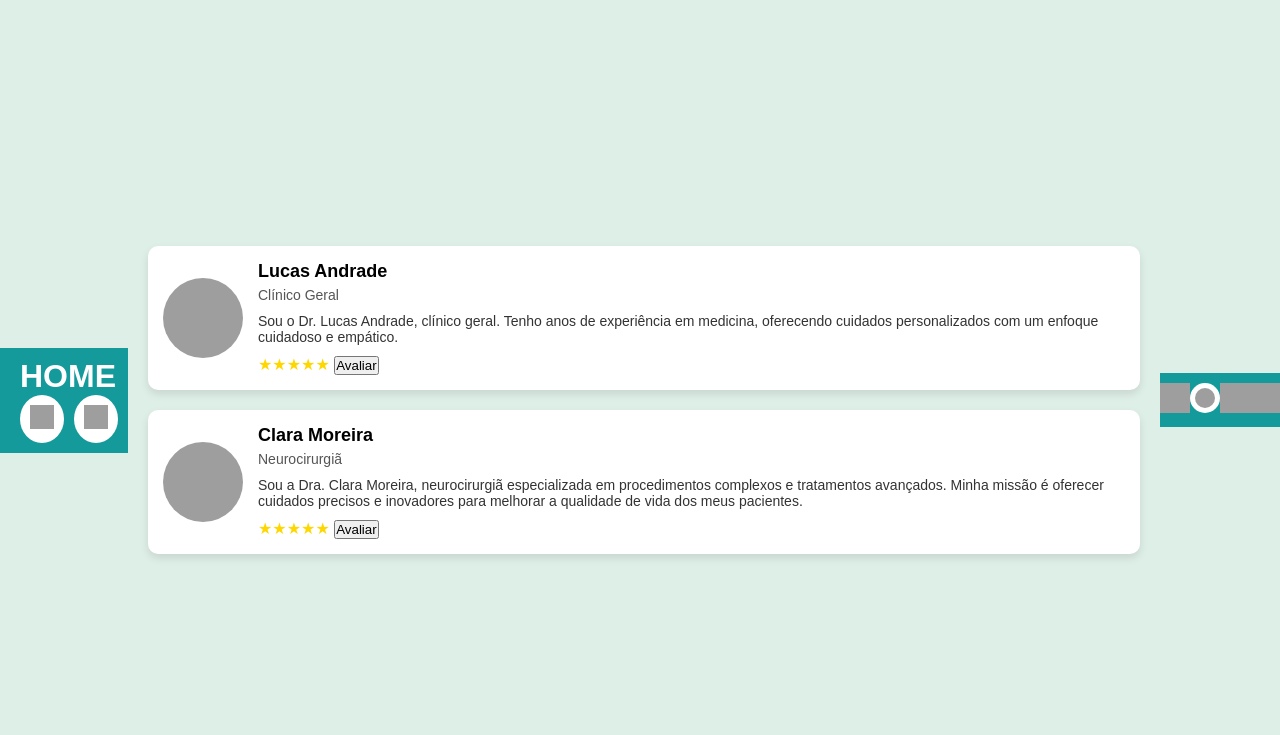
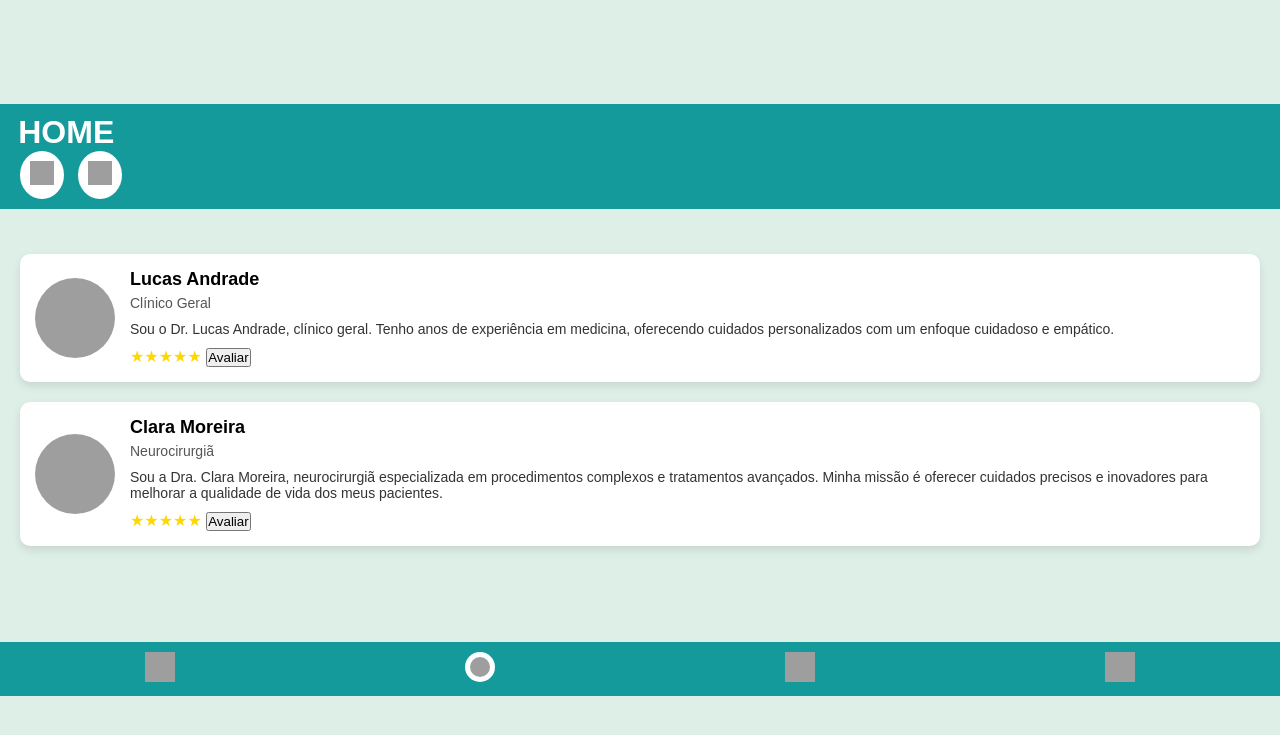
Before and after one commit to Igor2427/H.E.M, a Django app: page /home-medico/ in a window 1280 px wide. Shown: the top 735 px of the page. Run offline with Django 3.2, Linux system fonts and the light colour scheme; grey boxes are pictures that could not be loaded.

Commit message:
Leve alteração no visual do 'home_medico.html', mais mudanças no visual em breve

```diff
--- a/site/HEM/appHEM/static/css/home_medico.css
+++ b/site/HEM/appHEM/static/css/home_medico.css
@@ -12,15 +12,18 @@
     display: flex;
     justify-content: space-between;
     align-items: center;
+    position: fixed;
     padding: 10px;
+    width: 100%;
+    margin-top: -38%;
 }
 
 .header-content h1 {
-    margin-left: 10px;
+    text-align: center;
 }
 
 .header-icons {
-    display: flex;
+    display: inline-block;
 }
 
 .icon-btn {
@@ -92,6 +95,9 @@
     display: flex;
     justify-content: space-around;
     padding: 10px 0;
+    position: fixed;
+    margin-bottom: -42%;
+    width: 100%;
 }
 
 .footer-icon {
--- a/site/HEM/appHEM/templates/home_medico.html
+++ b/site/HEM/appHEM/templates/home_medico.html
@@ -14,8 +14,8 @@
         <div class="header-content">
             <h1>HOME</h1>
             <div class="header-icons">
-                <a href="#" class="icon-btn"><img src="calendar_icon.png" alt="Calendário"></a>
-                <a href="#" class="icon-btn"><img src="search_icon.png" alt="Buscar"></a>
+                <a href="#" class="icon-btn"><img src="icon_calendar.png" alt="Calendário"></a>
+                <a href="#" class="icon-btn"><img src="icon_search.png" alt="Buscar"></a>
             </div>
         </div>
     </header>
```
Also changed, not shown: site/HEM/appHEM/static/js/scripts.js (added).
